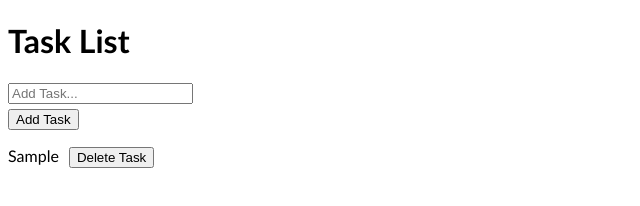
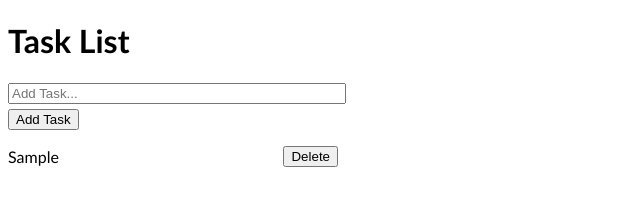
Before and after one commit to Sverkhchelovek92/Task-List-Vue-, a plain HTML site: page index.html in a window 1280 px wide. Both pictures are taken after typing "Sample" into the empty fields and a click on the button "Add Task". Shown: the whole page, without its empty margins (0-640 px from the left). Drawn offline with nearby package versions, Linux system fonts and the light colour scheme.

Commit message:
Simple Task List on Vue.js

```diff
--- a/index.css
+++ b/index.css
@@ -22,4 +22,12 @@ ul {
 .list_item {
   margin-bottom: 10px;
   list-style-type: none;
+  width: 330px;
+  display: flex;
+  justify-content: space-between;
+  align-items: center;
 }
+
+input {
+  width: 330px;
+}
--- a/index.html
+++ b/index.html
@@ -15,16 +15,15 @@
           v-bind:placeholder="holder"
           v-bind:value="inputValue"
           v-on:input="changeInput"
-          v-on:keypress="enterPress"
+          v-on:keypress.enter="addTask"
         />
       </div>
       <button class="btn" v-on:click="addTask">Add Task</button>
 
       <ul class="list">
         <li class="list_item" v-for="task in tasks">
-          {{task}}<button class="del-btn" v-on:click="deleteTask">
-            Delete Task
-          </button>
+          <div class="list_item_task">{{task}}</div>
+          <button class="del-btn" v-on:click="deleteTask">Delete</button>
         </li>
       </ul>
     </div>
```
